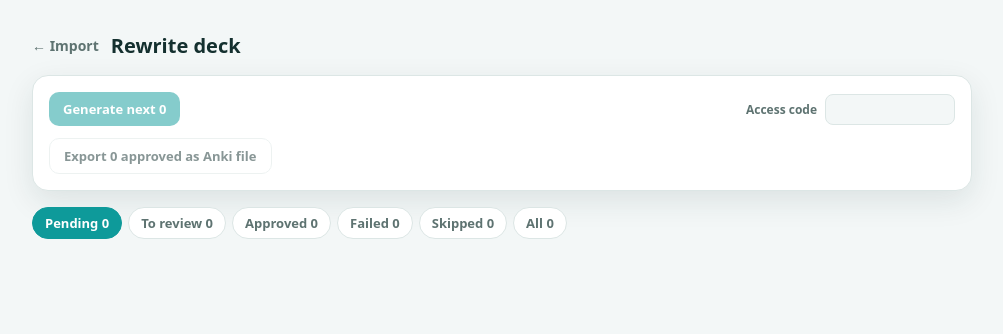
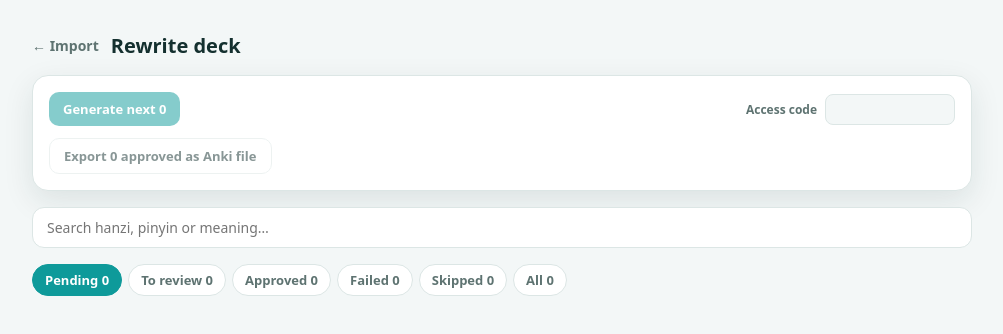
Before and after one commit to Valedicode/hanzisave, a Next.js app in the folder apps/web/: page /rewrite in a window 1280 px wide. Shown: the top 334 px of the page, without its empty margins (138-1141 px from the left). Built offline with nearby package versions, Linux system fonts and the light colour scheme.

Commit message:
Add a search box to the rewrite screen

```diff
--- a/apps/web/app/rewrite/page.tsx
+++ b/apps/web/app/rewrite/page.tsx
@@ -34,6 +34,7 @@ export default function RewritePage() {
   const [loaded, setLoaded] = useState(false);
   const [filter, setFilter] = useState<Filter>("pending");
   const [page, setPage] = useState(0);
+  const [query, setQuery] = useState("");
   const [accessCode, setAccessCode] = useState("");
   const [running, setRunning] = useState<{ done: number; total: number } | null>(null);
   const [error, setError] = useState("");
@@ -67,7 +68,15 @@ export default function RewritePage() {
     return new Set([...seen].filter(([, n]) => n > 1).map(([f]) => f));
   }, [units]);
 
-  const shown = useMemo(() => units.filter((u) => filter === "all" || u.status === filter), [units, filter]);
+  // A search looks through every card, whatever tab is open.
+  const needle = query.trim();
+  const shown = useMemo(
+    () =>
+      needle
+        ? units.filter((u) => u.front.includes(needle) || u.forms.some((f) => f.includes(needle)) || u.oldBack.includes(needle))
+        : units.filter((u) => filter === "all" || u.status === filter),
+    [units, filter, needle],
+  );
   const pageCount = Math.max(1, Math.ceil(shown.length / PAGE_SIZE));
   const visible = shown.slice(page * PAGE_SIZE, (page + 1) * PAGE_SIZE);
   const visibleIds = visible.map((u) => u.id!);
@@ -206,6 +215,22 @@ export default function RewritePage() {
         </div>
         {exported && <div className={styles.hint}>{exported}</div>}
       </div>
+
+      <input
+        className={styles.search}
+        type="search"
+        placeholder="Search hanzi, pinyin or meaning…"
+        value={query}
+        onChange={(e) => {
+          setQuery(e.target.value);
+          setPage(0);
+        }}
+      />
+      {needle && (
+        <div className={styles.hint}>
+          {shown.length} {shown.length === 1 ? "card matches" : "cards match"} “{needle}” across all lists.
+        </div>
+      )}
 
       <div className={styles.tabs}>
         {FILTERS.map((f) => (
--- a/apps/web/app/rewrite/rewrite.module.css
+++ b/apps/web/app/rewrite/rewrite.module.css
@@ -230,3 +230,14 @@
   color: var(--ink2);
   cursor: pointer;
 }
+
+.search {
+  width: 100%;
+  padding: 10px 14px;
+  border: 1px solid var(--line);
+  border-radius: 12px;
+  background: var(--panel);
+  color: var(--ink);
+  font: inherit;
+  font-size: 14px;
+}
```
